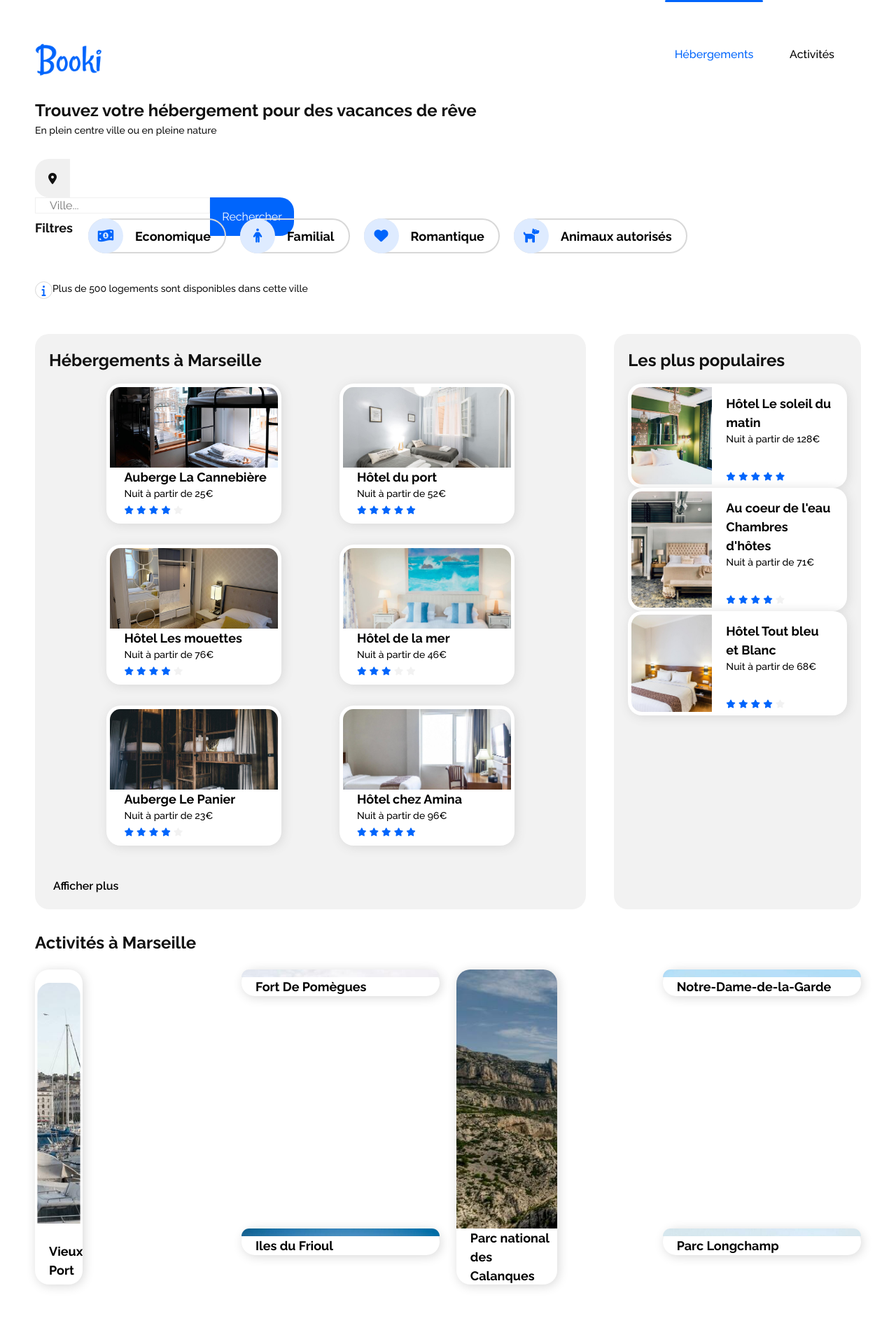
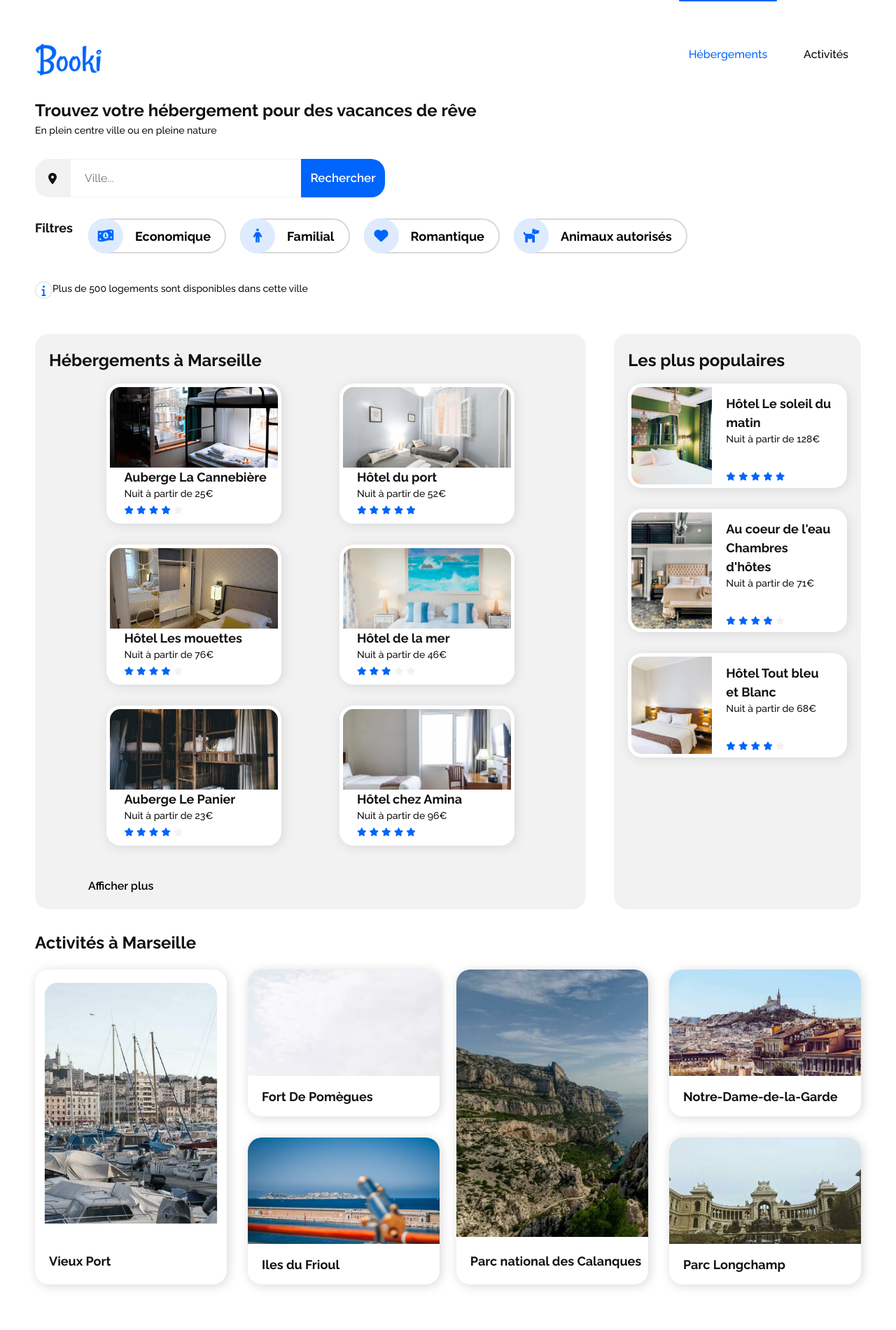
Before and after one commit to ettanol/OpenClassroomsProject, a plain HTML site: page index.html in a window 1280 px wide. Shown: the top 1900 px of the page at 70% size. Drawn offline with Linux system fonts and the light colour scheme.

Commit message:
first and second section done, third seection to go

```diff
--- a/index.html
+++ b/index.html
@@ -22,8 +22,8 @@
         <header class="d-flex space-between">
             <img src="./images/logo/Booki.png" alt="logo" id="logo">
             <nav class="navbar">
-                <ul class="d-flex">
-                    <li><div class="bar bg-primary"></div><a href="#accomodation" class="highlighted">Hébergements</a></li>
+                <ul class="d-flex X-centered">
+                    <li><a href="#accomodation" class="highlighted">Hébergements</a><div class="bar X-centered bg-primary"></div></li>
                     <li><a href="#landmarks">Activités</a></li>
                 </ul>
             </nav>
@@ -33,7 +33,7 @@
         <section id="filter" class="d-flex column">
             <h1>Trouvez votre hébergement pour des vacances de rêve</h1>
             <p>En plein centre ville ou en pleine nature</p>
-            <div class="search card d-flex desktop-tablet">
+            <div class="search card d-flex">
                 <i class="fa-solid fa-location-dot X-centered Y-centered"></i>
                 <form action="#">
                     <label for="city"></label>
@@ -41,14 +41,14 @@
                     <button type="submit" class="bg-primary f-white">Rechercher</button>
                 </form>
             </div>
-            <div class="search card d-flex mobile">
+            <!-- <div class="search card d-flex mobile">
                 <i class="fa-solid fa-location-dot X-centered Y-centered"></i>
                 <form action="#">
                     <label for="city"></label>
                     <input type="text" placeholder="Ville..." name="search">
                     <i class="fa-solid fa-magnifying-glass highlighted bg-discreet X-centered Y-centered"></i>
                 </form>
-            </div>
+            </div> -->
             <div class="d-flex" id="filterContainer">
                 <p><h2 class="filter-container-title">Filtres</h2></p>
                 <div id="filter-buttons" class="d-flex">
@@ -69,7 +69,7 @@
             <div class="accomodation-city d-flex column card bg-discreet">
                 <h1 class="card-info">Hébergements à Marseille</h1>
                 <div class="location-cards d-flex">
-                    <a href="#"><div class="location card shadow bg-white">
+                    <div class="location card shadow bg-white">
                         <div class="box-image" style="background-image: url('./images/hebergements/3_medium/Marseille_la-cannebiere.jpg');background-position: 0% 55%;"></div>
                         <div class="location-info d-flex column">
                             <h2 class="hotel-name">Auberge La Cannebière</h2>
@@ -82,8 +82,8 @@
                                 <i class="fa-solid fa-star discreet"></i>
                             </div>
                         </div>
-                    </div></a>
-                    <a href="#">
+                    </div>
+
                     <div class="location card shadow bg-white">
                         <div class="box-image" style="background-image: url('./images/hebergements/3_medium/Marseille_hotel-du-port.jpg')"></div>
                         <div class="location-info d-flex column">
@@ -98,8 +98,8 @@
                             </div>
                         </div>
                     </div>
-                    </a>
-                    <a href="#"><div class="location card shadow bg-white">
+
+                    <div class="location card shadow bg-white">
                         <div class="box-image" style="background-image: url('./images/hebergements/3_medium/Marseille_les-moeuttes.jpg')"></div>
                         <div class="location-info d-flex column">
                             <h2 class="hotel-name">Hôtel Les mouettes</h2>
@@ -112,8 +112,8 @@
                                 <i class="fa-solid fa-star discreet"></i>
                             </div>
                         </div>
-                    </div></a>
-                    <a href="#"><div class="location card shadow bg-white">
+                    </div>
+                    <div class="location card shadow bg-white">
                         <div class="box-image" style="background-image: url('./images/hebergements/3_medium/Marseille_hotle-de-la-mer.jpg')"></div>
                         <div class="location-info d-flex column">
                             <h2 class="hotel-name">Hôtel de la mer</h2>
@@ -126,8 +126,8 @@
                                 <i class="fa-solid fa-star discreet"></i>
                             </div>
                         </div>
-                    </div></a>
-                    <a href="#"><div class="location card shadow bg-white">
+                    </div>
+                    <div class="location card shadow bg-white">
                         <div class="box-image" style="background-image: url('./images/hebergements/3_medium/Marsielle_la-panier.jpg')"></div>
                         <div class="location-info d-flex column">
                             <h2 class="hotel-name">Auberge Le Panier</h2>
@@ -140,8 +140,8 @@
                                 <i class="fa-solid fa-star discreet"></i>
                             </div>
                         </div>
-                    </div></a>
-                    <a href="#"><div class="location card shadow bg-white">
+                    </div>
+                    <div class="location card shadow bg-white">
                         <div class="box-image" style="background-image: url('./images/hebergements/3_medium/Marseille_chez-amina.jpg')"></div>
                         <div class="location-info d-flex column">
                             <h2 class="hotel-name">Hôtel chez Amina</h2>
@@ -154,7 +154,7 @@
                                 <i class="fa-solid fa-star highlighted"></i>
                             </div>
                         </div>
-                    </div></a>
+                    </div>
                 </div>
                 <button class="expand-button"><a href="#">Afficher plus</a></button>
             </div>
@@ -166,7 +166,7 @@
                     <i class="fa-solid fa-chart-line-up"></i>
                 </div>
                 <div class="location-cards d-flex column X-centered">
-                    <a href="#"><div class="location card shadow d-flex bg-white">
+                    <div class="location card shadow d-flex bg-white">
                         <div class="box-image" style="background-image: url('./images/hebergements/3_medium/Marseille_le-soleil-du-matin.jpg')"></div>
                         <div class="location-info d-flex column">
                             <h2 class="hotel-name">Hôtel Le soleil du matin</h2>
@@ -179,8 +179,8 @@
                                 <i class="fa-solid fa-star highlighted"></i>
                             </div>
                         </div>
-                    </div></a>
-                    <a href="#"><div class="location card shadow d-flex bg-white">
+                    </div>
+                    <div class="location card shadow d-flex bg-white">
                         <div class="box-image" style="background-image: url('./images/hebergements/3_medium/Marseille_au-coeur-de-leau.jpg')"></div>
                         <div class="location-info d-flex column">
                             <h2 class="hotel-name">Au coeur de l'eau Chambres d'hôtes</h2>
@@ -193,8 +193,8 @@
                                 <i class="fa-solid fa-star discreet"></i>
                             </div>
                         </div>
-                    </div></a>
-                    <a href="#"><div class="location card shadow d-flex bg-white">
+                    </div>
+                    <div class="location card shadow d-flex bg-white">
                         <div class="box-image" style="background-image: url('./images/hebergements/3_medium/Marseille_tout-blanc-et-bleu.jpg');     background-position: 50% 40%;"></div>
                         <div class="location-info d-flex column">
                             <h2 class="hotel-name">Hôtel Tout bleu et Blanc</h2>
@@ -207,7 +207,7 @@
                                 <i class="fa-solid fa-star discreet"></i>
                             </div>
                         </div>
-                    </div></a>
+                    </div>
                 </div>
             </aside>
         </section>
@@ -217,53 +217,53 @@
             <h1 class="card-info">Activités à Marseille</h1>
             <div class="landmarks-city d-flex space-between">
                 <div class="three-items-block d-flex">
-                    <a href="#"><div class="card shadow bg-white">
+                    <div class="card shadow bg-white">
                         <div class="box-image" style="background-image: url(./images/activites/4_small/Marseille_vieux-port.jpg); background-position: 30% 0%; scale: 0.9;">
                         </div>
                         <div class="box-text Y-centered">
                             <h2 class="location-info">Vieux Port</h2>
                         </div>
-                    </div></a>
+                    </div>
                     <div class="two-items-block d-flex column">
-                        <a href="#"><div class="card landscape shadow bg-white">
+                        <div class="card landscape shadow bg-white">
                             <div class="box-image " style="background-image: url(./images/activites/4_small/Marseille_fort-de-Pomègues.jpg);">
                             </div>
                             <div class="box-text Y-centered">
                                 <h2 class="location-info">Fort De Pomègues</h2>
                             </div>
-                        </div></a>
-                        <a href="#"><div class="card landscape shadow bg-white">
+                        </div>
+                        <div class="card landscape shadow bg-white">
                             <div class="box-image " style="background-image: url(./images/activites/4_small/Marseille_iles_du_frioul.jpg);">
                             </div>
                             <div class="box-text Y-centered">
                                 <h2 class="location-info">Iles du Frioul</h2>
                             </div>
-                        </div></a>
+                        </div>
                     </div>
                 </div>
                 <div class="three-items-block d-flex">
-                    <a href="#"><div class="card shadow bg-white">
+                    <div class="card shadow bg-white">
                         <div class="box-image " style="background-image: url(./images/activites/4_small/Marseille_calanques.jpg)">
                         </div>
                         <div class="box-text Y-centered">
                             <h2 class="location-info">Parc national des Calanques</h2>
                         </div>
-                    </div></a>
+                    </div>
                     <div class="two-items-block d-flex column">
-                        <a href="#"><div class="card landscape shadow bg-white">
+                        <div class="card landscape shadow bg-white">
                             <div class="box-image " style="background-image: url(./images/activites/4_small/Marseille_notre-dame-de-la-garde.jpg);">
                             </div>
                             <div class="box-text Y-centered">
                                 <h2 class="location-info">Notre-Dame-de-la-Garde</h2>
                             </div>
-                        </div></a>
-                        <a href="#"><div class="card landscape shadow bg-white">
+                        </div>
+                        <div class="card landscape shadow bg-white">
                             <div class="box-image " style="background-image: url(./images/activites/4_small/Marseille_parc_longchamp.jpg);">
                             </div>
                             <div class="box-text Y-centered">
                                 <h2 class="location-info">Parc Longchamp</h2>
                             </div>
-                        </div></a>
+                        </div>
                     </div>
                 </div>
             </div>
--- a/style/style.css
+++ b/style/style.css
@@ -41,10 +41,15 @@ body {
     align-items: center;
     font-family: 'Raleway', arial, sans-serif;
     color: #111;
+    overflow-x: hidden;
 }
 
 .container {
     padding: 50px;
+}
+
+.card a {
+    display: inline-block;
 }
 
 /* header */
@@ -62,22 +67,19 @@ header {
 .navbar ul {
     font-weight: 500;
     min-width: 320px;
-    /* align-items: center; */
-    justify-content: center;
-    padding:  0 20px;
 }
 
 .navbar ul li {
     display: flex;
     justify-content: center;
-    /* align-items: center; */
+    align-items: center;
     position: relative;
-    width: 300px;
+    width: 100%;
 }
 
 .navbar ul li .bar {
     position: absolute;
-    margin-top: -66px;
+    margin-top: -155px;
 }
 
 /* for all sections */
@@ -91,10 +93,12 @@ section {
 #filter {
     margin-top: 20px;
 }
-#filter .card {
+
+#filter .search {
     position: relative;
     height: 55px;
-    width: 700px;
+    width: 85%;
+    max-width: 500px;
     border-radius: 20px;
     margin: 30px 0;
 }
@@ -104,21 +108,33 @@ section {
     border-radius: 20px 0 0 20px;
     width: 50px;
     height: 100%;
-    background-color: #f0f0f0;
+    background-color: #F2F2F2;
+}
+
+#filter .search form {
+    position: absolute;
+    left: 50px;
+    width: 100%;
+    max-width: 450px;
+    height: 100%;
 }
 
 #filter .search input {
     height: 100%;
-    width: 250px;
+    width: 75%;
     padding-left: 20px;
-    border: 1px solid #f0F0F0;
+    border: 1px solid #F2F2F2;
+
 }
 
 #filter .search button {
     position: absolute;
+    right: 0;
     border-radius: 0 20px 20px 0;
     height: 100%;
     width: 120px;
+    font-weight: 600;
+    font-size: 17px;
 }
 
 #filter .desktop-tablet {
@@ -147,6 +163,9 @@ section {
     margin-bottom: 20px;
 }
 
+.filter-container-title {
+    margin-bottom: 20px;
+}
 
 #filterContainer i {
     width: 50px;
@@ -167,6 +186,8 @@ section {
     flex-wrap: wrap;
 }
 
+/* animations */
+
 .filter-btn {
     transform: scale(1);
     background-color: trasparent;
@@ -178,6 +199,8 @@ section {
     background-color: #DEEBFF;
     color: #0065FC;
 }
+
+
 
 /* first section -- info disclaimer */
 
@@ -227,11 +250,16 @@ margin-bottom: 20px;
     margin: 15px 0 15px 0;
 }
 
+.location-cards a{
+    display: flex;
+    width: 100%;
+}
+
 .location-info {
     margin-left: 20px;
 }
 
-.location-info i {
+.location-info i {     /* rating-stars */
     font-size: 12px;
 }
 
@@ -244,6 +272,7 @@ margin-bottom: 20px;
     border: none;
     font-size: 16px;
     font-weight: 600;
+    margin-left: 50px;
 }
 
 .accomodation-city .location {
@@ -267,10 +296,6 @@ margin-bottom: 20px;
     margin: 10px 0 0 20px;
     width: 50%;
     right: 0;
-}
-
-.accomodation-city__popular h2 {
-    font-size: 18px;
 }
 
 .accomodation-city__popular .location-info p {
@@ -308,6 +333,7 @@ margin-bottom: 20px;
     width: 49%;
     justify-content: space-between;
     margin-bottom: 30px;
+    /* flex-wrap: wrap; */
 }
 
 .landmarks-city .three-items-block .card {
@@ -516,6 +542,7 @@ button {
     .padding-container {
         padding: 20px;
     }
+
     header {
         justify-content: center;
         align-items: center;
@@ -542,10 +569,6 @@ button {
         margin-bottom: 0px;
     }
 
-    .desktop-tablet {
-        display: block;
-    }
-
     .mobile {
         display: none;
     }
@@ -563,15 +586,26 @@ button {
 
     .accomodation-city__popular {
         width: 100%;
+        align-items: center;
     }
 
     .accomodation-city__popular .location-cards {
         display: flex;
         flex-direction: row;
-        justify-content: space-evenly;
+        justify-content: space-between;
+        flex-wrap: wrap;
+        height: fit-content;
+        width: 100%;
+        max-width: 400px;
     }
     .accomodation-city__popular .location {
-        width: 40%;
+        width: 100%;
+        height: 200px;
+    }
+
+    .accomodation-city__popular .box-image {
+        height: 100%;
+        width: 50%;
     }
 
     /* thrid section */
@@ -611,7 +645,6 @@ button {
 
     #filter .search {
         margin: 20px auto;
-        border: 1px solid red;
         left: 20px;
     }
 
@@ -643,4 +676,30 @@ button {
     .accomodation-city {
         background-color: #fff;
     }
+
+    .landmarks-city {
+        flex-direction: column;
+        align-items: center;
+    }
+
+    .landmarks-city .three-items-block {
+        width: 80%;
+        justify-content: center;
+
+        border: 1px solid red;
+    }
+
+    .landmarks-city .card {
+        width: 100%;
+    }
+
+    .landmarks-city .card .landscape {
+        height: 100%;
+        width: 100%;
+        border: 1px solid blue;
+    }
+
+    .landmarks-city .card:not(:last-child) {
+        margin-bottom: 30px;
+    }
 }
```
Also changed, not shown: test.html (added, +23 -0 lines).
